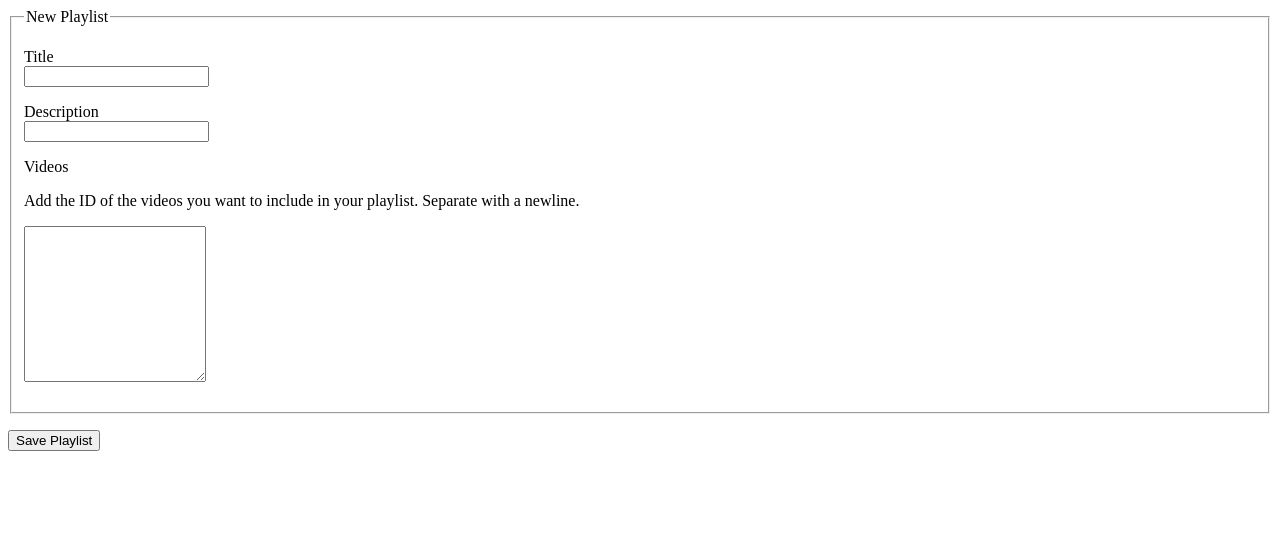
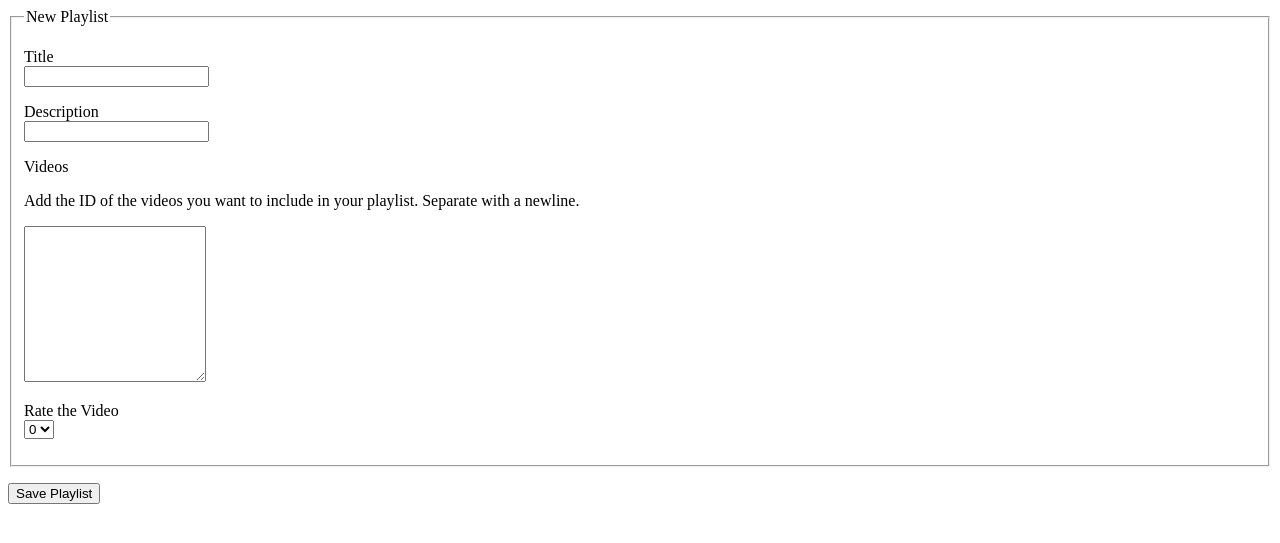
Before and after one commit to Ahyeonn/Playlister, a Flask app: page /playlists/new in a window 1280 px wide. Shown: the top 543 px of the page. Run offline with Flask 2, Linux system fonts and the light colour scheme.

Commit message:
Users can see single playlists

```diff
--- a/app.py
+++ b/app.py
@@ -1,5 +1,6 @@
 from flask import Flask, render_template, request, redirect, url_for
 from pymongo import MongoClient
+from bson.objectid import ObjectId
 
 app = Flask(__name__)
 
@@ -31,6 +32,12 @@ def playlists_new():
     """Create a new playlist."""
     return render_template('playlists_new.html')
 
+@app.route('/playlists/<playlist_id>')
+def playlists_show(playlist_id):
+    """Show a single playlist."""
+    playlist = playlists.find_one({'_id': ObjectId(playlist_id)})
+    return render_template('playlists_show.html', playlist=playlist)
+
 # Note the methods parameter that explicitly tells the route that this is a POST
 @app.route('/playlists', methods=['POST'])
 def playlists_submit():
@@ -43,10 +50,12 @@ def playlists_submit():
         'title': request.form.get('title'),
         'description': request.form.get('description'),
         'videos': videos,
-        'video_ids': video_ids
+        'video_ids': video_ids,
+        'video_rate': request.form.get('video_rating')
     }
     playlists.insert_one(playlist)
     return redirect(url_for('playlists_index'))
 
+
 if __name__ == '__main__':
     app.run(debug=True)
--- a/templates/playlists_index.html
+++ b/templates/playlists_index.html
@@ -8,8 +8,9 @@
 <a href='/playlists/new'>New Playlist</a>
 
 {% for playlist in playlists %}
-    <h2>{{ playlist.title }}</h2>
+    <h2><a href='/playlists/{{ playlist._id }}'>{{ playlist.title }}</a></h2>
     <small>{{ playlist.description }}</small>
+    <p>Rate for the video: {{ playlist.video_rate}}</p>
     <!-- <p>{{ playlist.videos }}</p>
     <p>{{ playlist.video_ids }}</p> -->
 {% endfor %}
--- a/templates/playlists_new.html
+++ b/templates/playlists_new.html
@@ -23,6 +23,19 @@
             <p>Add the ID of the videos you want to include in your playlist. Separate with a newline.</p>
             <textarea id='playlist-video-ids' name='video_ids' rows='10'></textarea>
         </p>
+
+        <p>
+            <label for='rating'>Rate the Video</label><br>
+            <select id='rating' name='video_rating'>
+                <option>0</option>
+                <option>1</option>
+                <option>2</option>
+                <option>3</option>
+                <option>4</option>
+                <option>5</option>
+            </select>
+
+        </p>
     </fieldset>
 
     <!-- BUTTON -->
```
Also changed, not shown: templates/playlists_show.html (added, +11 -0 lines).
